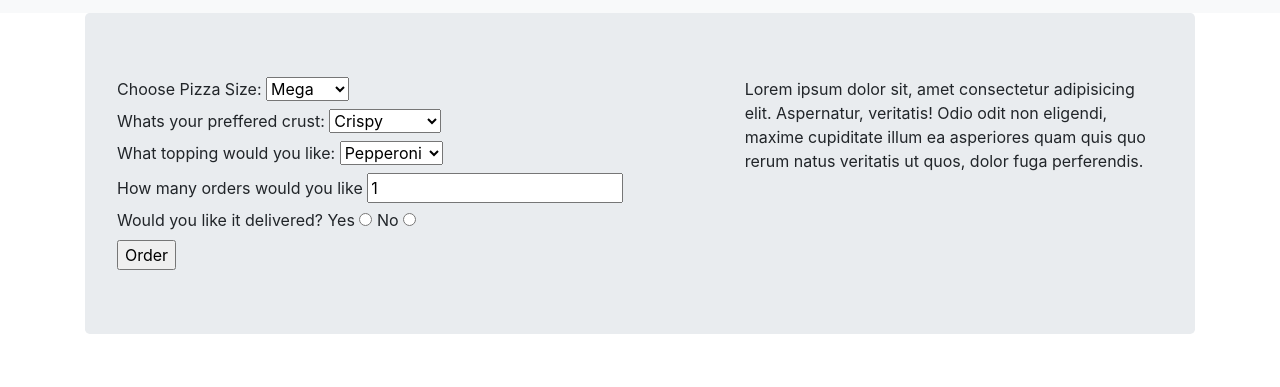
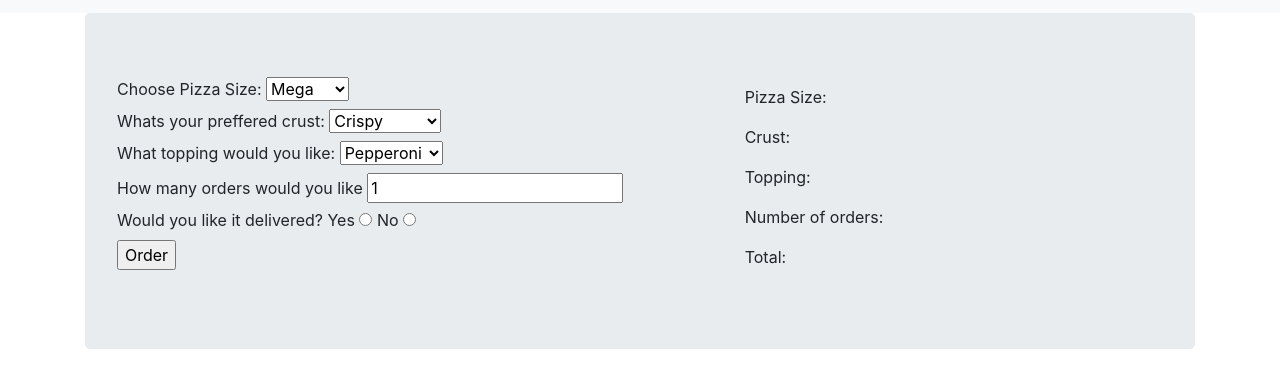
Before and after one commit to BensonGathu/PizzaPro, a plain HTML site: page index.html in a window 1280 px wide. Shown: the part 61-448 px from the top of the page. Drawn offline with nearby package versions, Linux system fonts and the light colour scheme.

Commit message:
more js updates

```diff
--- a/index.html
+++ b/index.html
@@ -63,7 +63,14 @@
                     </form>
                 </div>
                 <div class="col-md-5">
-                    <p>Lorem ipsum dolor sit, amet consectetur adipisicing elit. Aspernatur, veritatis! Odio odit non eligendi, maxime cupiditate illum ea asperiores quam quis quo rerum natus veritatis ut quos, dolor fuga perferendis.</p>
+                    <div id="show-summary">
+                        <h2></h2>
+                        <p>Pizza Size: <span class="size"></span></p>
+                        <p>Crust: <span class="crust"></span></p>
+                        <p>Topping: <span class="topping"></span></p>
+                        <p>Number of orders: <span class="Order"></span></p>
+                        <p>Total: <span class="total"></span></p>
+                    </div>
 
                 </div>
             </div>
--- a/js/scripts.js
+++ b/js/scripts.js
@@ -30,11 +30,13 @@ $(document).ready(function(){
         // console.log(pizza)
         var choice = document.querySelector("input[name=delivery]:checked").value
         if(choice === "yes"){
+            confirm("You will be charged 200 for delivery services")
             var houseNumber = document.getElementById("houseNumber").value
             var street = document.getElementById("street").value
             var addr = new Address(houseNumber,street)
             var order = new Pizza(size,crust,toppings,num)
             order.addresses.push(addr)
+            alert("Your order will be delivered to your location")
 
         }else{
             var order = new Pizza(size,crust,toppings,num)
```
